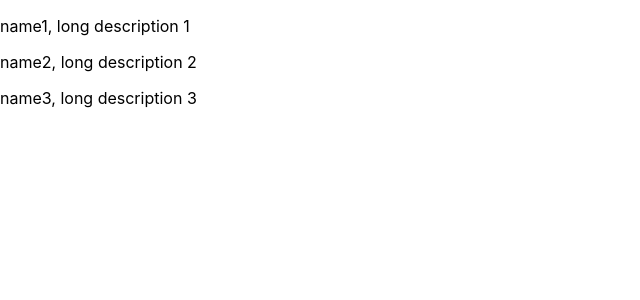
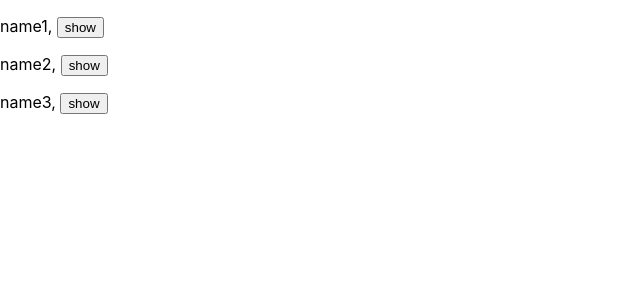
Before and after one commit to YaraPolk/reactjs_selfeducation, a React (Create React App) app: page / in a window 1280 px wide. Shown: the top 300 px of the page, without its empty margins (0-640 px from the left). Built offline with nearby package versions, Linux system fonts and the light colour scheme.

Commit message:
conditional rendering

```diff
--- a/src/App.js
+++ b/src/App.js
@@ -10,25 +10,41 @@ const initNotes = [
     {
         id: id(),
         name: 'name1',
-        desc: 'long description 1'
+        desc: 'long description 1',
+        show: false,
     },
     {
         id: id(),
         name: 'name2',
-        desc: 'long description 2'
+        desc: 'long description 2',
+        show: false,
     },
     {
         id: id(),
         name: 'name3',
-        desc: 'long description 3'
+        desc: 'long description 3',
+        show: false,
     },
 ];
 
 function App() {
     const [notes, setNotes] = useState(initNotes);
 
+    function showDesc(id) {
+        setNotes(notes.map(note => {
+            if (note.id !== id) {
+                return note;
+            } else {
+                return {...note, show: !note.show};
+            }
+        }))
+    }
+
     const result = notes.map(note => {
-        return <p key={note.id}>{note.name}, {note.desc}</p>;
+        return <p key={note.id}>
+            {note.name}, {note.show && note.desc}
+            <button onClick={() => showDesc(note.id)}>{note.show ? "hide" : "show"}</button>
+        </p>;
     })
 
     return (
```
